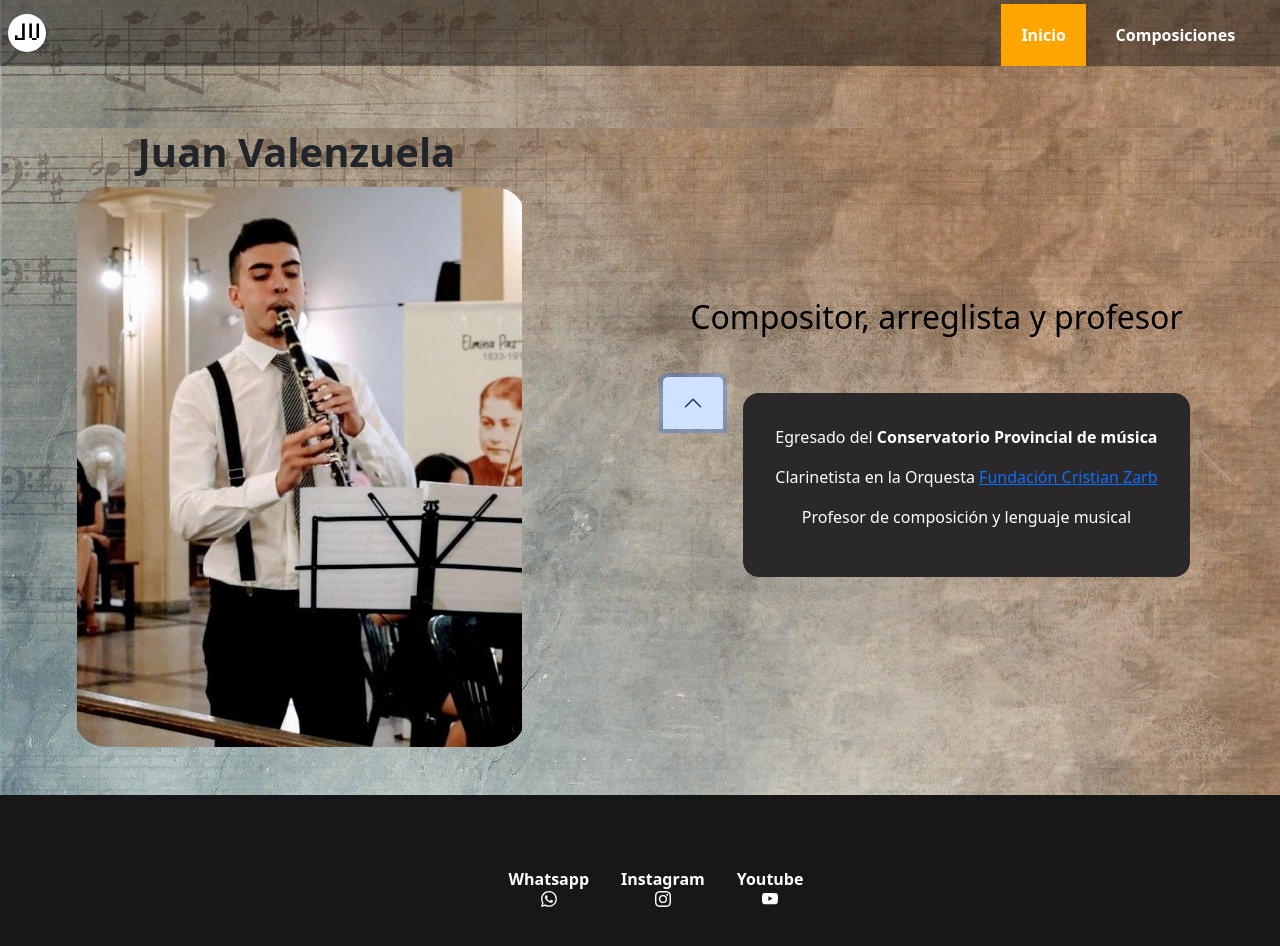
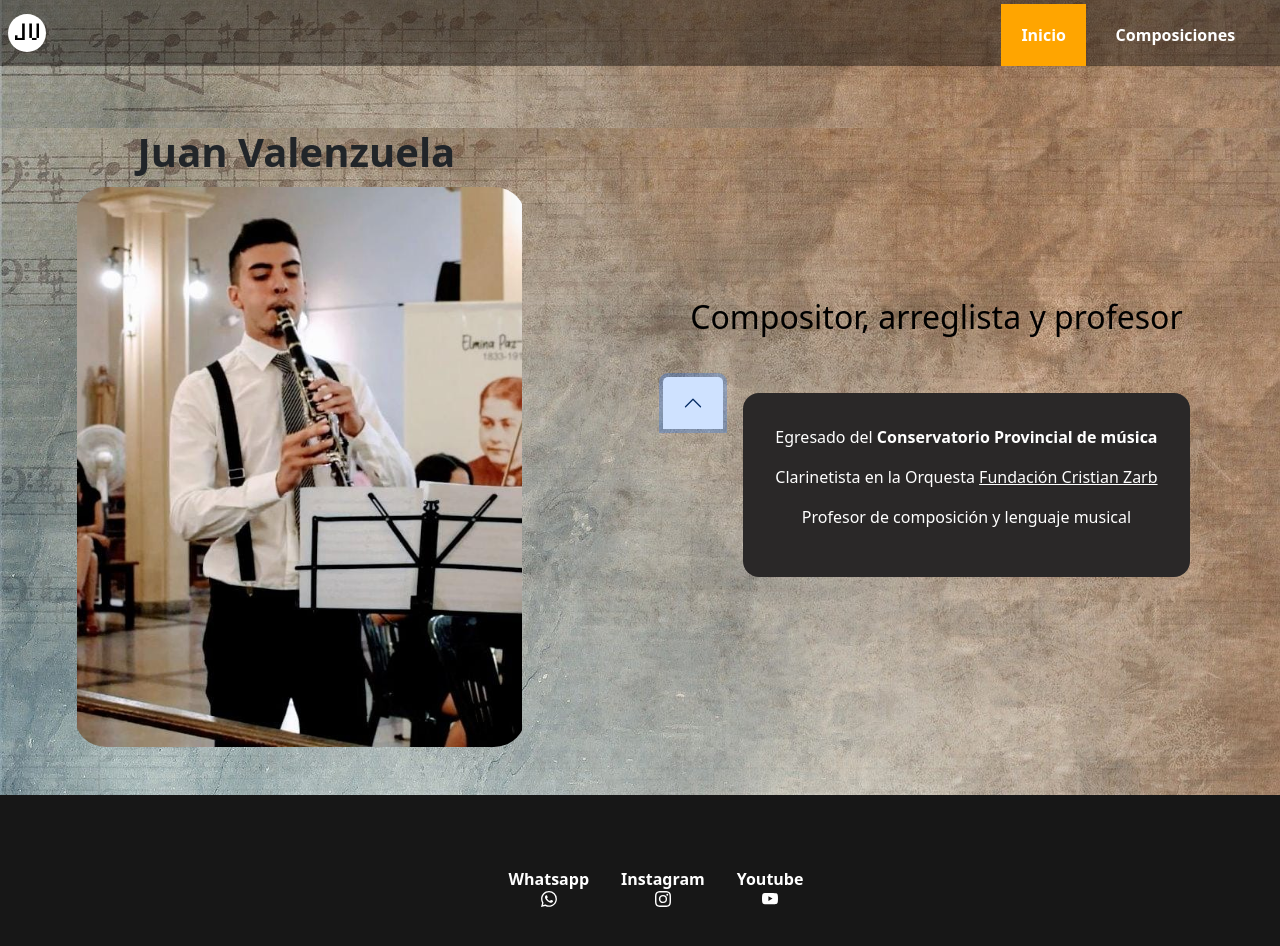
Before and after one commit to MayradelvGonzalez/paginajuanvalenzuela, a React (Create React App) app: page / in a window 1280 px wide. Both pictures are taken after a click on the button 949 px from the left and 484 px from the top of the page. Shown: the top 946 px of the page. Built offline with nearby package versions, Linux system fonts and the light colour scheme.

Commit message:
colorTexto

```diff
--- a/src/componentes/main/main.css
+++ b/src/componentes/main/main.css
@@ -76,7 +76,9 @@
   padding: 2em;
 
 }
-
+.enlace{
+  color: white;
+}
 .contenido Button {
   width: fit-content;
   height: fit-content;
--- a/src/componentes/main/main.jsx
+++ b/src/componentes/main/main.jsx
@@ -22,7 +22,7 @@ function Main() {
             <Accordion.Body>
               <div id="example-collapse-text">
                 <p>Egresado del <strong>Conservatorio Provincial de música</strong></p>
-                <p>Clarinetista en la Orquesta <a href="https://fundacioncristian-zarb.jimdosite.com/">Fundación Cristian Zarb</a>
+                <p>Clarinetista en la Orquesta <a href="https://fundacioncristian-zarb.jimdosite.com/" className="enlace">Fundación Cristian Zarb</a>
                   </p>
                 <p>Profesor de composición y lenguaje musical</p>
               </div>
```
